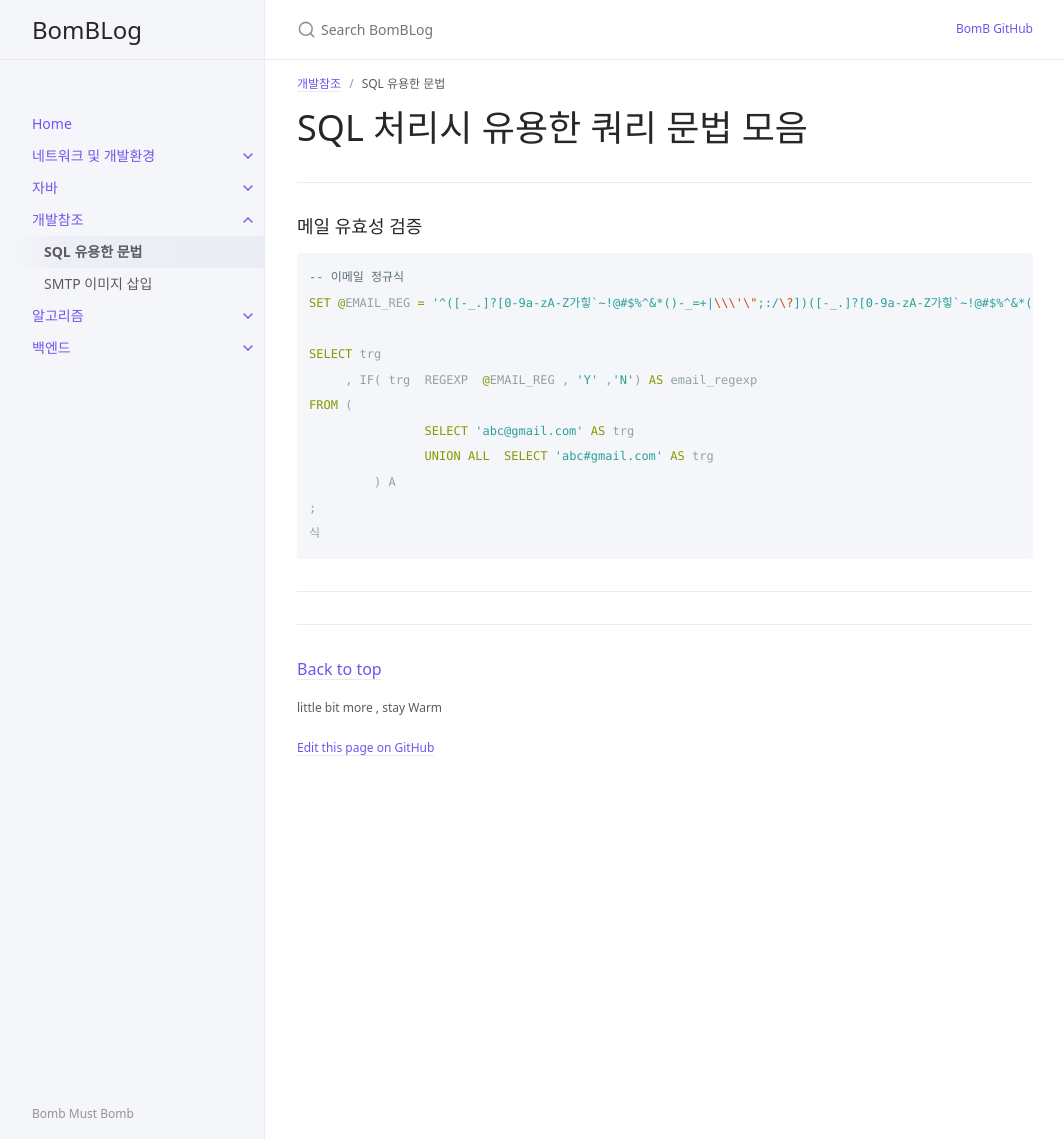
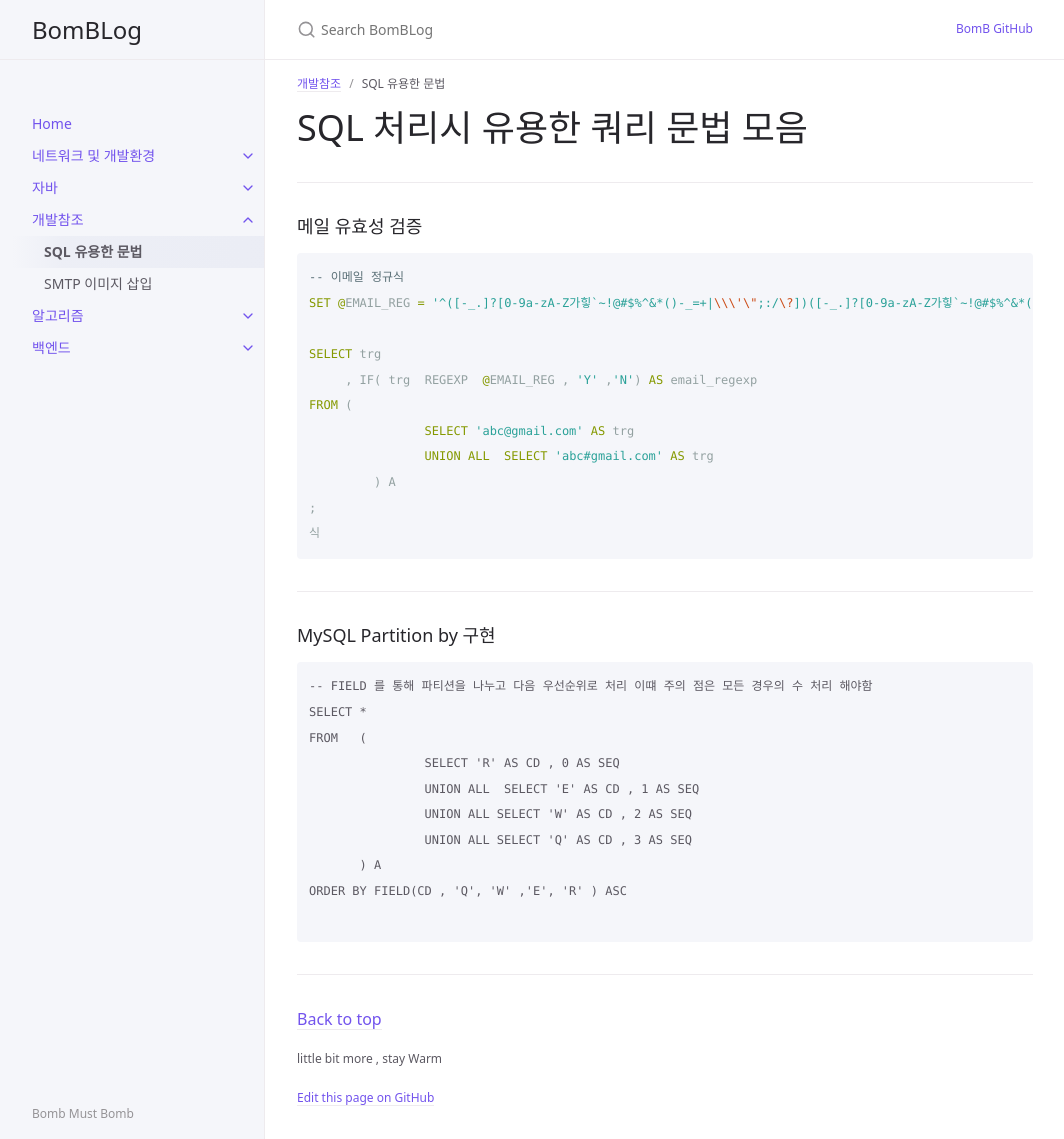
Before and after one commit to yongBomb90/yongBomb90.github.io, a Jekyll site: the page built from docs/develop/develop_02.md, in a window 1280 px wide and 1139 px high. Shown: the whole window, without its empty margins (107-1171 px from the left). Built offline with Jekyll 4.4.1, drawn with Linux system fonts in a browser that asks for light colours; comment, search, counter and statistics services are not loaded.

Commit message:
Update develop_02.md

````diff
--- a/docs/develop/develop_02.md
+++ b/docs/develop/develop_02.md
@@ -26,3 +26,18 @@ FROM (
 ```
 
 ---
+
+### MySQL Partition by 구현
+
+```
+-- FIELD 를 통해 파티션을 나누고 다음 우선순위로 처리 이떄 주의 점은 모든 경우의 수 처리 해야함
+SELECT *
+FROM   (
+		SELECT 'R' AS CD , 0 AS SEQ
+		UNION ALL  SELECT 'E' AS CD , 1 AS SEQ
+		UNION ALL SELECT 'W' AS CD , 2 AS SEQ
+		UNION ALL SELECT 'Q' AS CD , 3 AS SEQ
+       ) A
+ORDER BY FIELD(CD , 'Q', 'W' ,'E', 'R' ) ASC
+
+```
````
